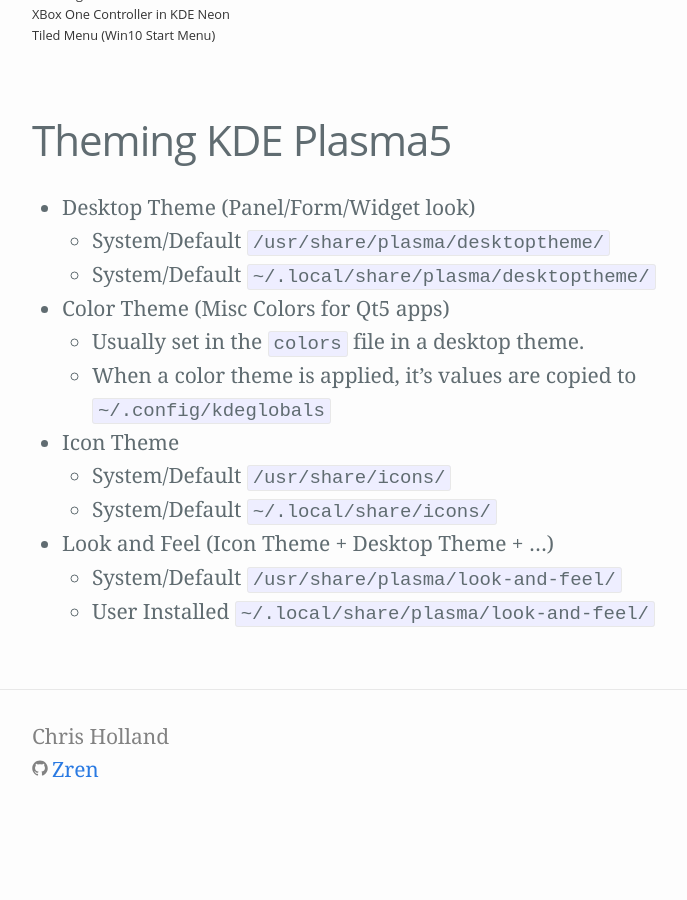
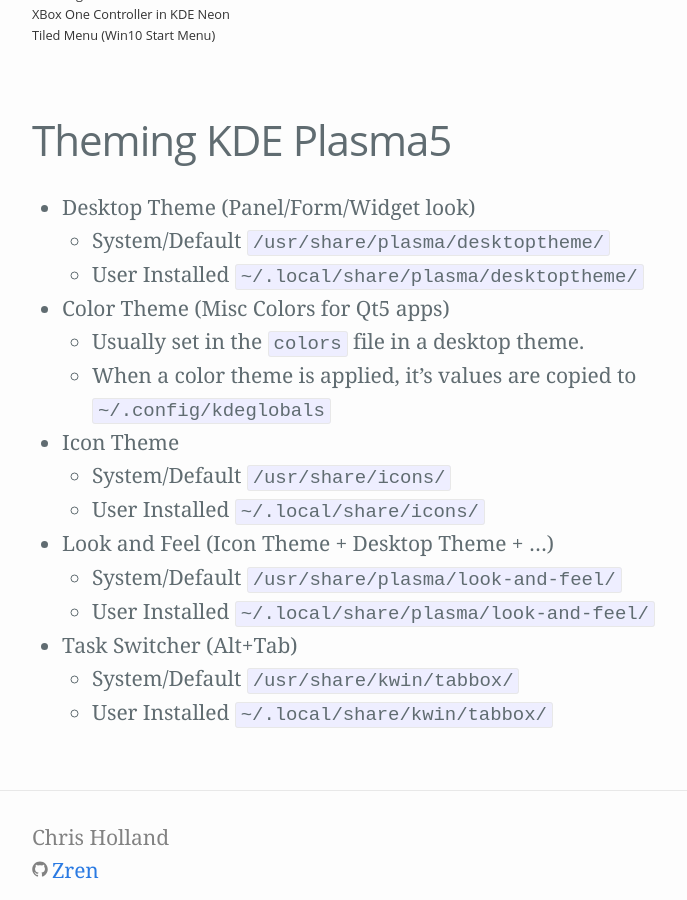
Before and after one commit to Zren/zren.github.io, a Jekyll site: the page built from kde_theming.md, in a window 1280 px wide and 900 px high, scrolled down 581 px. Shown: the whole window, without its empty margins (238-925 px from the left). Built offline with Jekyll 4.4.1, drawn with Linux system fonts in a browser that asks for light colours; before the commit the page ends 1430 px from its top, so only the background shows below that.

Commit message:
Fixup themeing

```diff
--- a/kde_theming.md
+++ b/kde_theming.md
@@ -6,13 +6,16 @@
 
 * Desktop Theme (Panel/Form/Widget look)
     * System/Default `/usr/share/plasma/desktoptheme/`
-    * System/Default `~/.local/share/plasma/desktoptheme/`
+    * User Installed `~/.local/share/plasma/desktoptheme/`
 * Color Theme (Misc Colors for Qt5 apps)
     * Usually set in the `colors` file in a desktop theme.
     * When a color theme is applied, it's values are copied to `~/.config/kdeglobals`
 * Icon Theme
     * System/Default `/usr/share/icons/`
-    * System/Default `~/.local/share/icons/`
+    * User Installed `~/.local/share/icons/`
 * Look and Feel (Icon Theme + Desktop Theme + ...)
     * System/Default `/usr/share/plasma/look-and-feel/`
     * User Installed `~/.local/share/plasma/look-and-feel/`
+* Task Switcher (Alt+Tab)
+    * System/Default `/usr/share/kwin/tabbox/`
+    * User Installed `~/.local/share/kwin/tabbox/`
```
